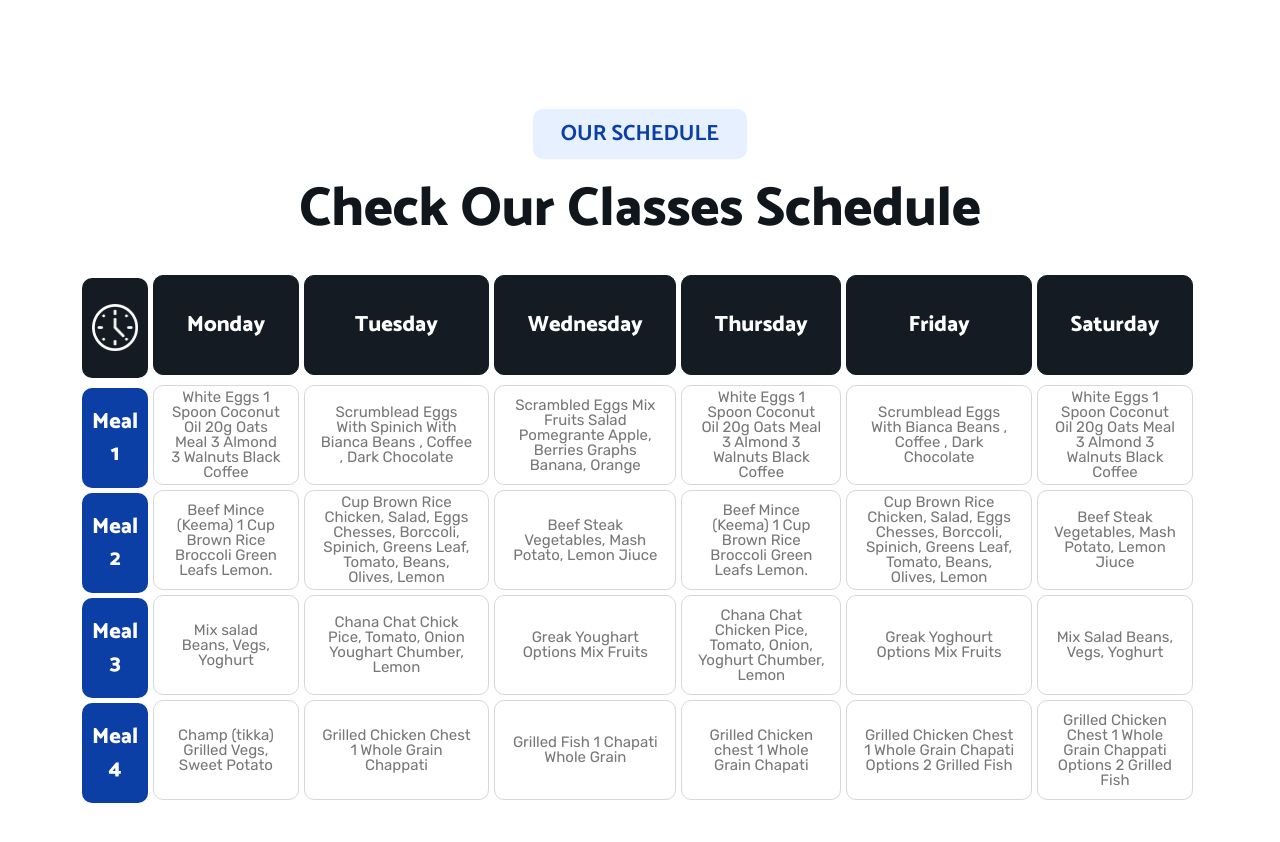
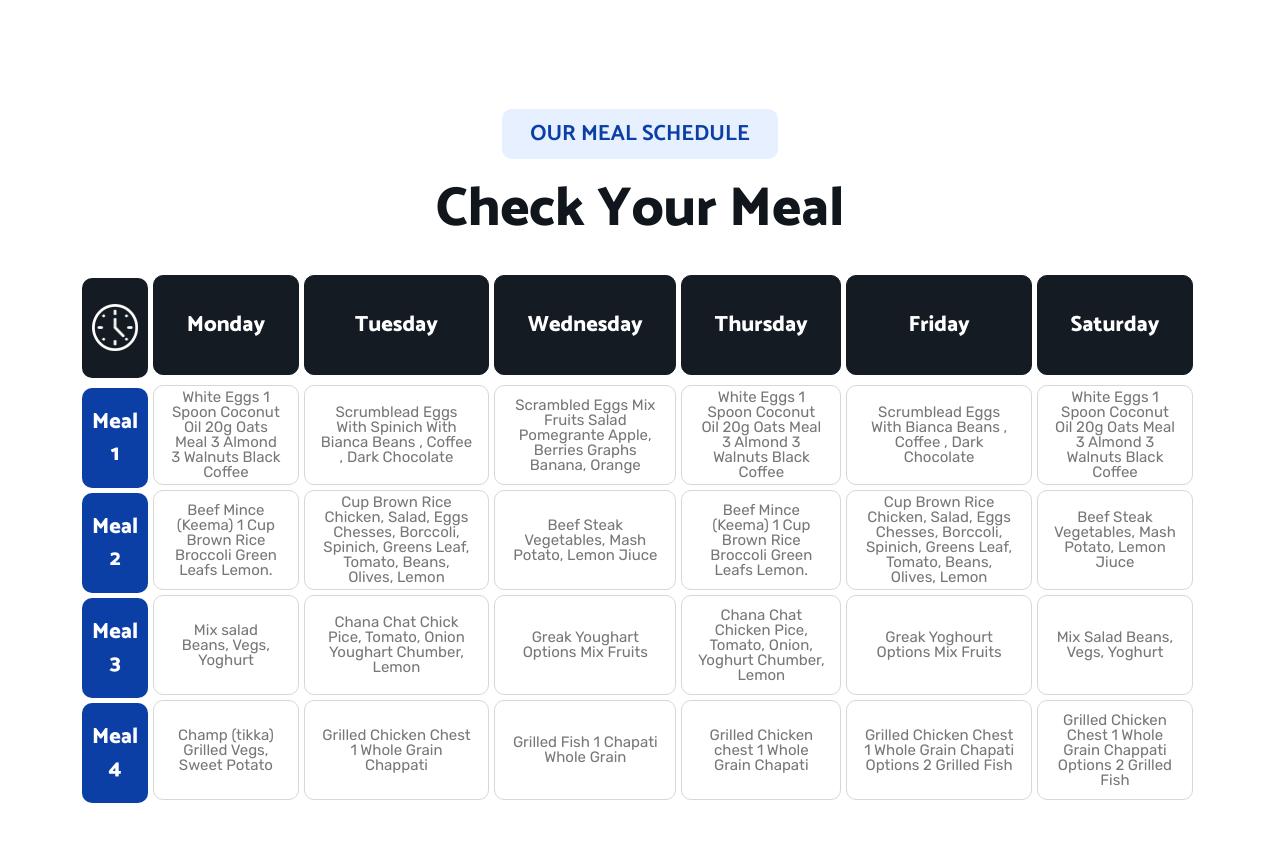
Before and after one commit to Azeem0300033/fitness-new, a plain HTML site: page index.html in a window 1280 px wide. Shown: the part 6140-6982 px from the top of the page. Drawn offline with nearby package versions, Linux system fonts and the light colour scheme; animation ran at ten frames a second.

Commit message:
recent puch

```diff
--- a/index.html
+++ b/index.html
@@ -1006,9 +1006,9 @@
             <div class="col-lg-12">
                 <div class="schedule-title">
                     <div class="subtitle">
-                        <h2 class="h2-subtitle">Our Schedule</h2>
-                    </div>
-                    <h2 class="h2-title">Check Our Classes Schedule</h2>
+                        <h2 class="h2-subtitle">Our MEal Schedule</h2>
+                    </div>
+                    <h2 class="h2-title">Check Your Meal</h2>
                 </div>
             </div>
             <div class="col-lg-12">
```
